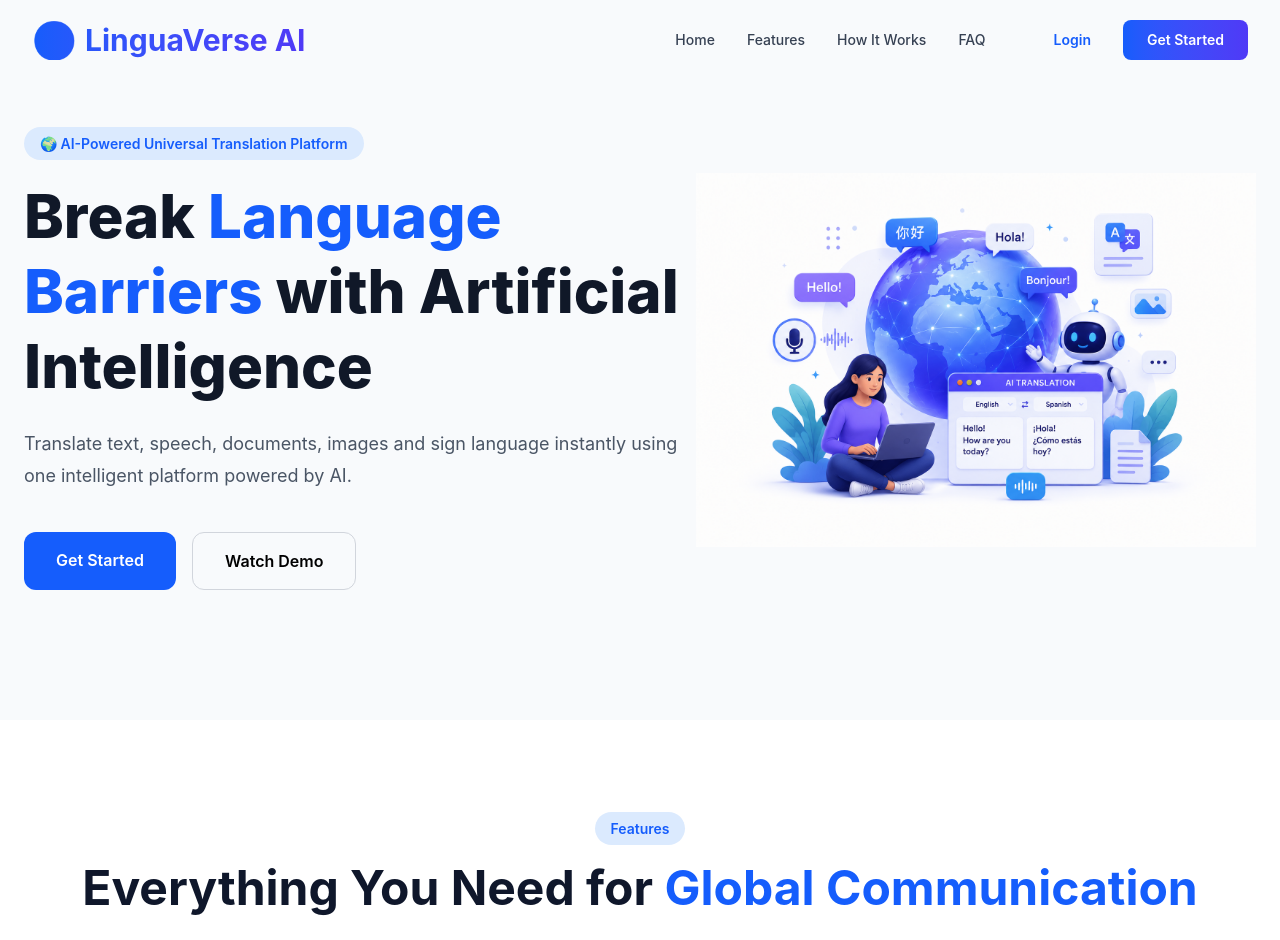
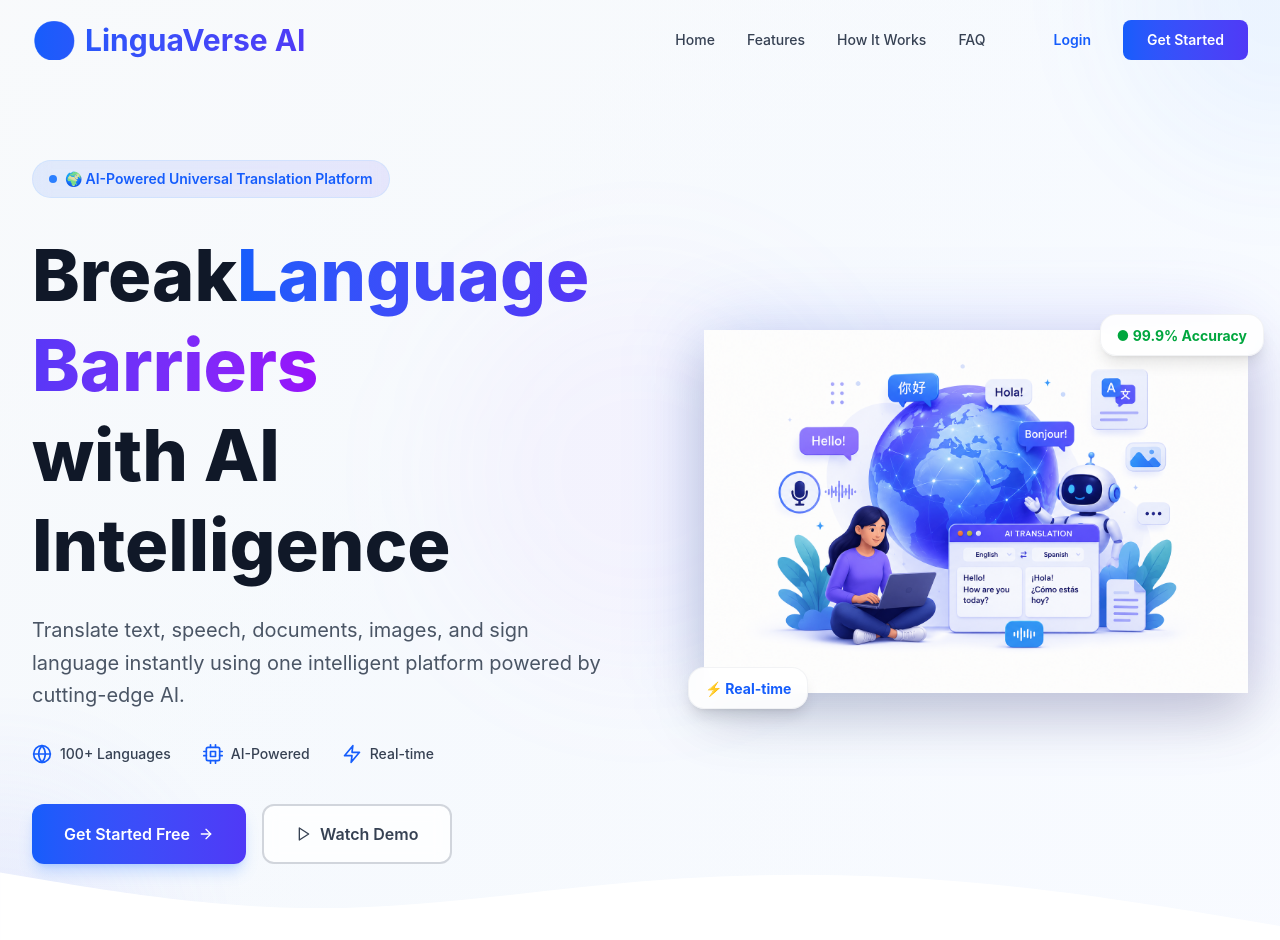
Before and after one commit to DishaAgarwalla/LinguaVerse-AI, a React (Vite) app in the folder client/: page / in a window 1280 px wide. Shown: the top 940 px of the page. Built offline with nearby package versions, Linux system fonts and the light colour scheme.

Commit message:
feat(home): redesign hero section and translation demo

```diff
--- a/client/src/components/home/Hero.tsx
+++ b/client/src/components/home/Hero.tsx
@@ -1,59 +1,100 @@
 import { Link } from "react-router-dom";
+import { FiPlay, FiArrowRight, FiGlobe, FiCpu, FiZap } from "react-icons/fi";
 import heroImage from "../../assets/home.png";
 
 const Hero = () => {
   return (
-    <section className="bg-slate-50">
-      <div className="mx-auto flex min-h-[90vh] max-w-7xl items-center justify-between px-6 py-20">
+    <section className="relative min-h-screen overflow-hidden bg-gradient-to-br from-slate-50 via-blue-50/30 to-indigo-50/20 pt-20">
+      {/* Animated Background Elements */}
+      <div className="absolute inset-0 overflow-hidden">
+        <div className="absolute -top-40 -right-40 w-80 h-80 bg-blue-400/10 rounded-full blur-3xl animate-pulse"></div>
+        <div className="absolute -bottom-40 -left-40 w-80 h-80 bg-indigo-400/10 rounded-full blur-3xl animate-pulse delay-1000"></div>
+        <div className="absolute top-1/2 left-1/2 -translate-x-1/2 -translate-y-1/2 w-96 h-96 bg-purple-400/5 rounded-full blur-3xl"></div>
+      </div>
 
+      <div className="relative mx-auto flex min-h-[90vh] max-w-7xl items-center justify-between px-4 sm:px-6 lg:px-8 py-12 lg:py-20">
         {/* Left Side */}
+        <div className="max-w-2xl">
+          <div className="inline-flex items-center gap-2 rounded-full bg-gradient-to-r from-blue-600/10 to-indigo-600/10 border border-blue-200/50 px-4 py-2 text-sm font-semibold text-blue-600 backdrop-blur-sm animate-slideDown">
+            <span className="relative flex h-2 w-2">
+              <span className="animate-ping absolute inline-flex h-full w-full rounded-full bg-blue-400 opacity-75"></span>
+              <span className="relative inline-flex rounded-full h-2 w-2 bg-blue-500"></span>
+            </span>
+            🌍 AI-Powered Universal Translation Platform
+          </div>
 
-        <div className="max-w-2xl">
-
-          <span className="rounded-full bg-blue-100 px-4 py-2 text-sm font-semibold text-blue-600">
-            🌍 AI-Powered Universal Translation Platform
+          <h1 className="mt-8 text-4xl sm:text-5xl lg:text-6xl xl:text-7xl font-extrabold leading-tight">
+            <span className="text-gray-900">Break</span>
+            <br className="sm:hidden" />
+            <span className="bg-gradient-to-r from-blue-600 via-indigo-600 to-purple-600 bg-clip-text text-transparent">
+              Language Barriers
             </span>
-
-          <h1 className="mt-6 text-6xl font-extrabold leading-tight text-gray-900">
-            Break
-            <span className="text-blue-600"> Language Barriers </span>
-            with Artificial Intelligence
+            <br />
+            <span className="text-gray-900">with AI Intelligence</span>
           </h1>
 
-          <p className="mt-6 text-lg leading-8 text-gray-600">
-            Translate text, speech, documents, images and sign language
-            instantly using one intelligent platform powered by AI.
+          <p className="mt-6 text-lg sm:text-xl leading-relaxed text-gray-600 max-w-xl">
+            Translate text, speech, documents, images, and sign language
+            instantly using one intelligent platform powered by cutting-edge AI.
           </p>
 
-          <div className="mt-10 flex gap-4">
+          {/* Stats */}
+          <div className="mt-8 flex flex-wrap gap-6 sm:gap-8">
+            <div className="flex items-center gap-2">
+              <FiGlobe className="w-5 h-5 text-blue-600" />
+              <span className="text-sm font-medium text-gray-700">100+ Languages</span>
+            </div>
+            <div className="flex items-center gap-2">
+              <FiCpu className="w-5 h-5 text-blue-600" />
+              <span className="text-sm font-medium text-gray-700">AI-Powered</span>
+            </div>
+            <div className="flex items-center gap-2">
+              <FiZap className="w-5 h-5 text-blue-600" />
+              <span className="text-sm font-medium text-gray-700">Real-time</span>
+            </div>
+          </div>
 
+          <div className="mt-10 flex flex-wrap gap-4">
             <Link
               to="/register"
-              className="rounded-xl bg-blue-600 px-8 py-4 font-semibold text-white transition hover:bg-blue-700"
+              className="group inline-flex items-center gap-2 rounded-xl bg-gradient-to-r from-blue-600 to-indigo-600 px-8 py-4 font-semibold text-white shadow-lg shadow-blue-500/25 transition-all duration-300 hover:shadow-xl hover:shadow-blue-500/40 hover:scale-105"
             >
-              Get Started
+              Get Started Free
+              <FiArrowRight className="w-4 h-4 group-hover:translate-x-1 transition-transform" />
             </Link>
 
-            <button className="rounded-xl border border-gray-300 px-8 py-4 font-semibold transition hover:bg-gray-100">
+            <button className="inline-flex items-center gap-2 rounded-xl border-2 border-gray-300 bg-white/80 backdrop-blur-sm px-8 py-4 font-semibold text-gray-700 transition-all duration-300 hover:border-blue-600 hover:bg-blue-50 hover:shadow-lg hover:scale-105">
+              <FiPlay className="w-4 h-4" />
               Watch Demo
             </button>
-
           </div>
-
         </div>
 
         {/* Right Side */}
-
-        <div className="hidden lg:block">
-
+        <div className="hidden lg:block relative">
+          <div className="absolute inset-0 bg-gradient-to-r from-blue-600/20 to-indigo-600/20 rounded-3xl blur-2xl"></div>
+          <div className="relative animate-float">
             <img
               src={heroImage}
               alt="LinguaVerse AI"
-            className="w-[650px]"
+              className="w-[550px] xl:w-[650px] drop-shadow-2xl"
             />
-
+          </div>
+          {/* Floating badges */}
+          <div className="absolute -top-4 -right-4 bg-white/90 backdrop-blur-sm rounded-2xl px-4 py-2 shadow-lg border border-gray-200/50 animate-bounce-slow">
+            <span className="text-sm font-bold text-green-600">● 99.9% Accuracy</span>
+          </div>
+          <div className="absolute -bottom-4 -left-4 bg-white/90 backdrop-blur-sm rounded-2xl px-4 py-2 shadow-lg border border-gray-200/50 animate-bounce-slow delay-1000">
+            <span className="text-sm font-bold text-blue-600">⚡ Real-time</span>
+          </div>
+        </div>
       </div>
 
+      {/* Wave Divider */}
+      <div className="absolute bottom-0 left-0 right-0">
+        <svg viewBox="0 0 1440 120" fill="none" xmlns="http://www.w3.org/2000/svg">
+          <path d="M0 40L60 50C120 60 240 80 360 80C480 80 600 60 720 50C840 40 960 40 1080 50C1200 60 1320 80 1380 90L1440 100V120H1380C1320 120 1200 120 1080 120H360C240 120 120 120 60 120H0V40Z" fill="white"/>
+        </svg>
       </div>
     </section>
   );
--- a/client/src/components/home/TranslationCard.tsx
+++ b/client/src/components/home/TranslationCard.tsx
@@ -8,18 +8,23 @@ const TranslationCard = ({
   placeholder,
 }: TranslationCardProps) => {
   return (
-    <div className="rounded-2xl border border-slate-200 bg-white p-6 shadow-lg">
-
-      <h3 className="mb-4 text-lg font-semibold text-slate-800">
+    <div className="rounded-2xl bg-white border border-gray-200 shadow-lg transition-all duration-300 hover:shadow-xl hover:border-blue-200">
+      <div className="border-b border-gray-100 px-5 py-4">
+        <h3 className="text-sm font-semibold text-gray-700 flex items-center gap-2">
+          <span className="w-1.5 h-1.5 rounded-full bg-blue-600"></span>
           {title}
         </h3>
-
+      </div>
+      <div className="p-5">
         <textarea
           placeholder={placeholder}
           rows={8}
-        className="w-full resize-none rounded-xl border border-slate-300 p-4 outline-none focus:border-blue-500"
+          className="w-full resize-none rounded-xl border border-gray-200 p-4 text-gray-700 placeholder-gray-400 outline-none transition-all duration-300 focus:border-blue-500 focus:ring-2 focus:ring-blue-500/20 hover:border-blue-300"
         />
-
+        <div className="mt-2 text-xs text-gray-400 text-right">
+          <span>0 characters</span>
+        </div>
+      </div>
     </div>
   );
 };
--- a/client/src/components/home/WebcamPreview.tsx
+++ b/client/src/components/home/WebcamPreview.tsx
@@ -1,41 +1,41 @@
-import { FaVideo, FaCamera } from "react-icons/fa";
+import { FaVideo, FaCamera, FaCircle } from "react-icons/fa";
 import signImage from "../../assets/sign-language.png";
 
 const WebcamPreview = () => {
   return (
-    <div className="rounded-3xl bg-white p-6 shadow-xl">
-
+    <div className="group rounded-3xl bg-white p-6 shadow-xl shadow-gray-200/50 transition-all duration-500 hover:shadow-2xl hover:shadow-gray-300/50 border border-gray-100/50 hover:border-blue-100">
       <div className="mb-5 flex items-center justify-between">
-
-        <h3 className="text-xl font-bold flex items-center gap-2">
-          <FaVideo className="text-blue-600" />
+        <h3 className="text-xl font-bold flex items-center gap-2 text-gray-800">
+          <FaVideo className="text-blue-600 group-hover:scale-110 transition-transform" />
           Webcam Preview
         </h3>
-
-        <span className="rounded-full bg-green-100 px-3 py-1 text-sm font-semibold text-green-700">
+        <span className="inline-flex items-center gap-1.5 rounded-full bg-gradient-to-r from-green-100 to-emerald-100 px-3 py-1.5 text-sm font-semibold text-green-700">
+          <FaCircle className="w-2 h-2 text-green-500 animate-pulse" />
           Live
         </span>
-
       </div>
 
-      <div className="overflow-hidden rounded-2xl">
-
+      <div className="relative overflow-hidden rounded-2xl bg-gradient-to-br from-gray-50 to-blue-50/30">
         <img
           src={signImage}
           alt="Sign Language"
-          className="h-[320px] w-full object-cover"
+          className="h-[320px] w-full object-cover transition-transform duration-700 group-hover:scale-105"
         />
-
+        {/* Overlay gradient */}
+        <div className="absolute inset-0 bg-gradient-to-t from-black/10 to-transparent"></div>
+        {/* Camera indicator */}
+        <div className="absolute bottom-4 left-4 flex items-center gap-2 bg-black/50 backdrop-blur-sm rounded-full px-3 py-1.5">
+          <span className="w-2 h-2 bg-red-500 rounded-full animate-pulse"></span>
+          <span className="text-xs text-white font-medium">Recording</span>
+        </div>
       </div>
 
       <button
-        className="mt-6 flex w-full items-center justify-center gap-2 rounded-xl bg-blue-600 py-3 font-semibold text-white transition hover:bg-blue-700"
+        className="mt-6 flex w-full items-center justify-center gap-2 rounded-xl bg-gradient-to-r from-blue-600 to-indigo-600 px-6 py-3.5 font-semibold text-white shadow-lg shadow-blue-500/25 transition-all duration-300 hover:shadow-xl hover:shadow-blue-500/40 hover:scale-105 group/btn"
       >
-        <FaCamera />
-
+        <FaCamera className="group-hover/btn:rotate-12 transition-transform" />
         Start Camera
       </button>
-
     </div>
   );
 };
```
Also changed, not shown: client/src/components/home/TranslationDemo.tsx (+30 -35 lines), client/src/components/home/TranslationPanel.tsx (+33 -46 lines). Lines whose indentation alone changed are shown as unchanged.
